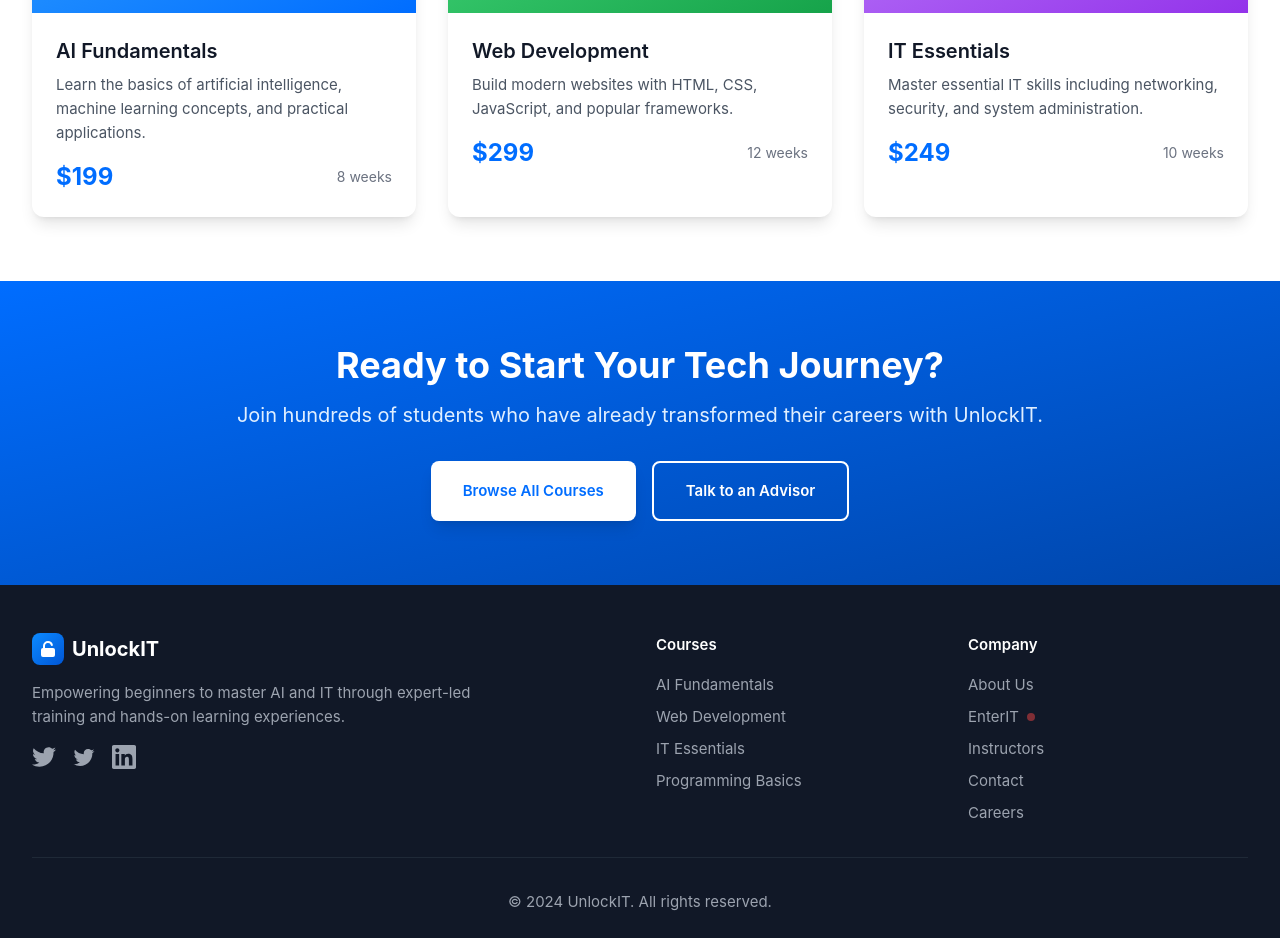
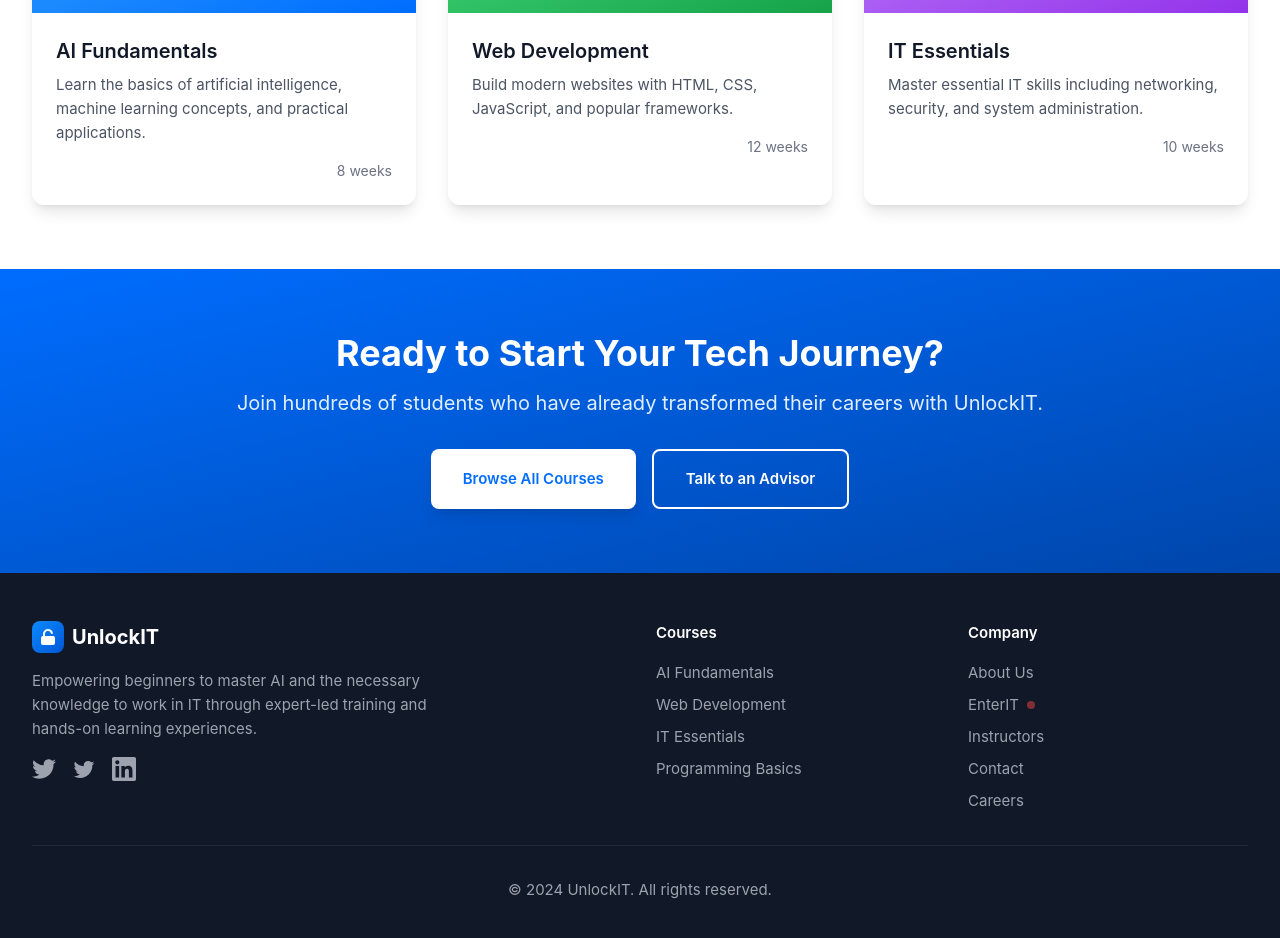
Before and after one commit to unlockit-lab/webpage, a Vue app: page / in a window 1280 px wide. Shown: the part 1540-2478 px from the top of the page. Built offline with nearby package versions, Linux system fonts and the light colour scheme.

Commit message:
minor changes

```diff
--- a/src/locales/en.json
+++ b/src/locales/en.json
@@ -58,7 +58,7 @@
     "talkAdvisor": "Talk to an Advisor"
   },
   "footer": {
-    "description": "Empowering beginners to master AI and IT through expert-led training and hands-on learning experiences.",
+    "description": "Empowering beginners to master AI and the necessary knowledge to work in IT through expert-led training and hands-on learning experiences.",
     "courses": "Courses",
     "company": "Company",
     "aboutUs": "About Us",
--- a/src/locales/pl.json
+++ b/src/locales/pl.json
@@ -58,7 +58,7 @@
     "talkAdvisor": "Porozmawiaj z Doradcą"
   },
   "footer": {
-    "description": "Wspieramy początkujących w opanowaniu AI i IT poprzez szkolenia prowadzone przez ekspertów i praktyczne doświadczenia edukacyjne.",
+    "description": "Wspieramy początkujących w opanowaniu AI i wiedzy niezbędnej do pracy w IT poprzez szkolenia prowadzone przez ekspertów i praktyczne doświadczenia edukacyjne.",
     "courses": "Kursy",
     "company": "Firma",
     "aboutUs": "O nas",
--- a/src/views/EnterIT.vue
+++ b/src/views/EnterIT.vue
@@ -119,6 +119,7 @@
           <!-- Registration CTA -->
           <div class="text-center">
             <button
+              @click="scrollToSubscription"
               class="bg-primary-600 text-white px-8 py-4 rounded-lg font-semibold hover:bg-primary-700 transition-colors shadow-lg hover:shadow-xl transform hover:-translate-y-1 text-lg"
             >
               {{ $t('enterit.registerButton') }}
@@ -514,7 +515,7 @@
           {{ $t('enterit.finalCta.subtitle') }}
         </p>
         <!-- Email Subscription Form -->
-        <div class="max-w-md mx-auto">
+        <div class="max-w-md mx-auto" id="subscription-form">
           <form @submit.prevent="handleSubscription" class="flex flex-col sm:flex-row gap-4">
             <div class="flex-1">
               <input
@@ -689,6 +690,13 @@ const handleSubscription = async () => {
   }
 }
 
+const scrollToSubscription = () => {
+  const subscriptionForm = document.getElementById('subscription-form')
+  if (subscriptionForm) {
+    subscriptionForm.scrollIntoView({ behavior: 'smooth' })
+  }
+}
+
 onMounted(() => {
   updateCountdown()
   countdownInterval = setInterval(updateCountdown, 1000)
--- a/src/views/Home.vue
+++ b/src/views/Home.vue
@@ -240,7 +240,7 @@
               </h3>
               <p class="text-gray-600 mb-4">{{ $t('courses.aiFundamentals.description') }}</p>
               <div class="flex items-center justify-between">
-                <span class="text-2xl font-bold text-primary-600">$199</span>
+                <span class="text-2xl font-bold text-primary-600"></span>
                 <span class="text-sm text-gray-500">{{
                   $t('courses.aiFundamentals.duration')
                 }}</span>
@@ -268,7 +268,7 @@
               </h3>
               <p class="text-gray-600 mb-4">{{ $t('courses.webDevelopment.description') }}</p>
               <div class="flex items-center justify-between">
-                <span class="text-2xl font-bold text-primary-600">$299</span>
+                <span class="text-2xl font-bold text-primary-600"></span>
                 <span class="text-sm text-gray-500">{{
                   $t('courses.webDevelopment.duration')
                 }}</span>
@@ -294,7 +294,7 @@
               </h3>
               <p class="text-gray-600 mb-4">{{ $t('courses.itEssentials.description') }}</p>
               <div class="flex items-center justify-between">
-                <span class="text-2xl font-bold text-primary-600">$249</span>
+                <span class="text-2xl font-bold text-primary-600"></span>
                 <span class="text-sm text-gray-500">{{ $t('courses.itEssentials.duration') }}</span>
               </div>
             </div>
```
